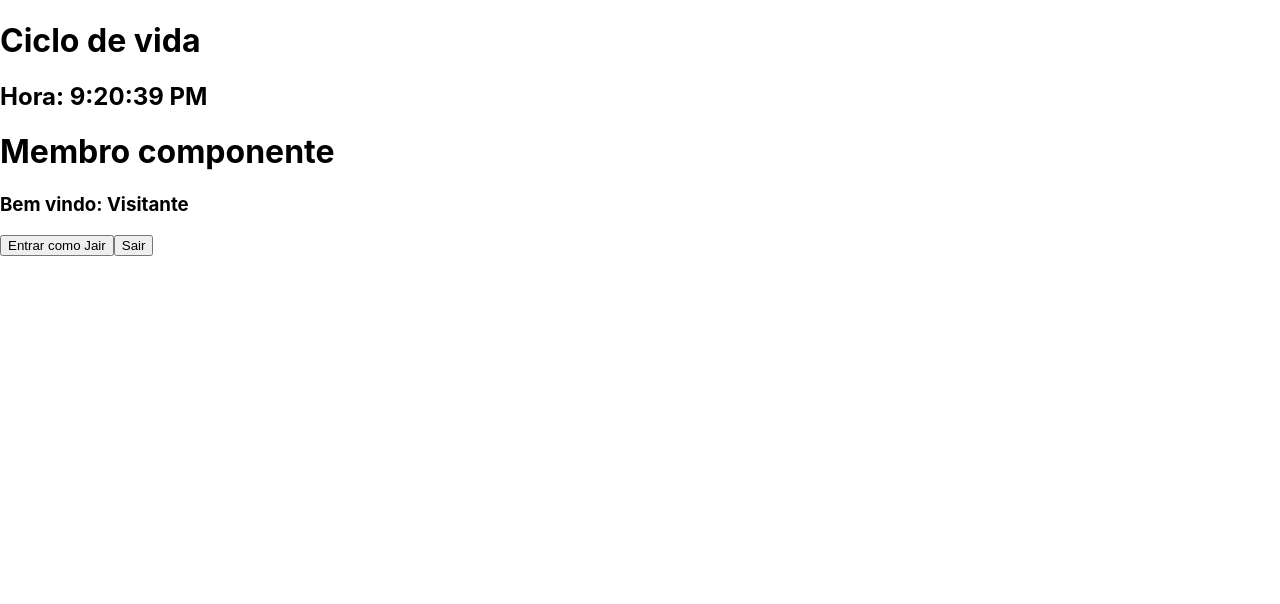
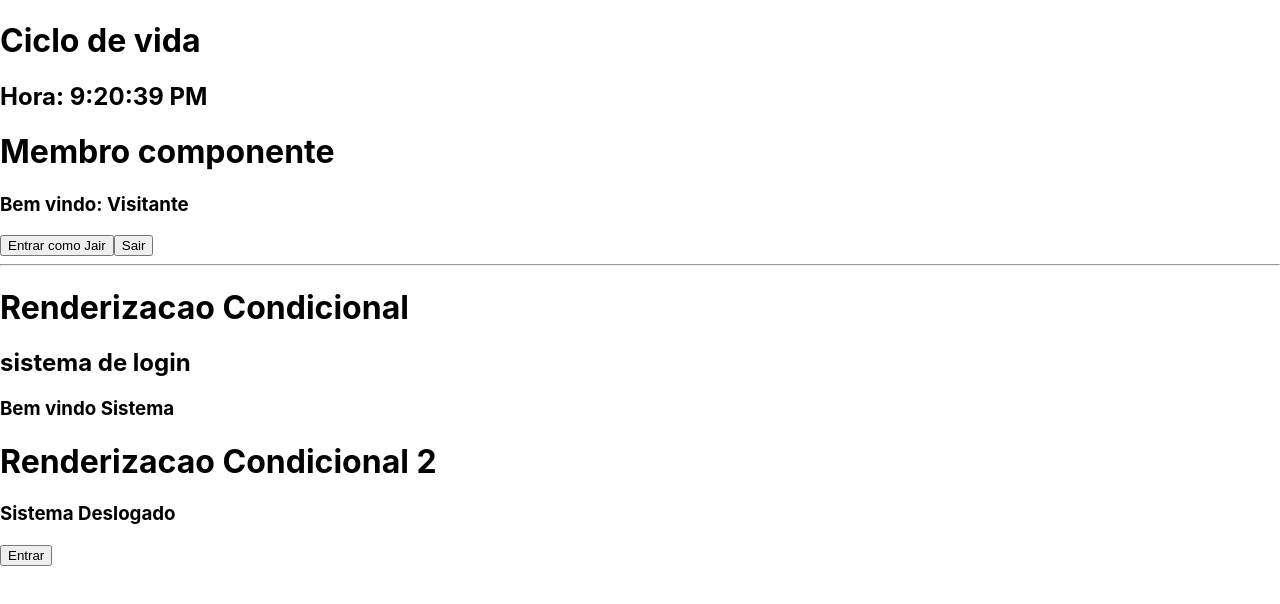
Before and after one commit to jhdresch/meu-primeiro-react, a React (Create React App) app: page / in a window 1280 px wide. Shown: the top 604 px of the page. Built offline with nearby package versions, Linux system fonts and the light colour scheme.

Commit message:
Renderização condicional React

```diff
--- a/src/App.js
+++ b/src/App.js
@@ -1,5 +1,9 @@
 import React, { Component } from "react";
 import Membro from "./components/Membros";
+import RenderizacaoCondicional from "components/RenderizacaoCondicional";
+
+
+
 class App extends Component {
     constructor(props) {
         super(props);
@@ -48,6 +52,8 @@ class App extends Component {
                 <h1>Ciclo de vida</h1>
                 <h2>Hora: {this.state.hora}</h2>
                 <Membro membro='Visitante' />
+                <hr></hr>
+                <RenderizacaoCondicional />
             </div>
         );
     }
--- /dev/null
+++ b/src/components/RenderizacaoCondicional/index.js
@@ -0,0 +1,52 @@
+import React, { Component } from "react";
+
+class RenderizacaoCondicional extends Component {
+
+    constructor(props) {
+        super(props);
+        this.state = {
+            status: 1,
+            statusBoolean: false
+        }
+        this.entrar = this.entrar.bind(this);
+
+    }
+
+    entrar() {
+        this.setState({ statusBoolean: true })
+    }
+
+
+    render() {
+        return (
+            <div>
+                <h1>Renderizacao Condicional</h1>
+                <h2>sistema de login</h2>
+                {
+                    this.state.status === 1 &&
+                    <h3>Bem vindo Sistema</h3>
+
+                }
+
+                <h1>Renderizacao Condicional 2</h1>
+
+
+                {
+                    this.state.statusBoolean ?
+                        <div>
+                            <h3>Sistema Logado</h3>
+                            <button onClick={() => this.setState({ statusBoolean: false })}>Sair</button>
+                        </div>
+                        :
+                        <div>
+                            <h3>Sistema Deslogado</h3>
+                            <button onClick={this.entrar}>Entrar</button>
+                        </div>
+                }
+
+            </div>
+        );
+    }
+}
+
+export default RenderizacaoCondicional;
```
Also changed, not shown: jsconfig.json (added, +7 -0 lines).
